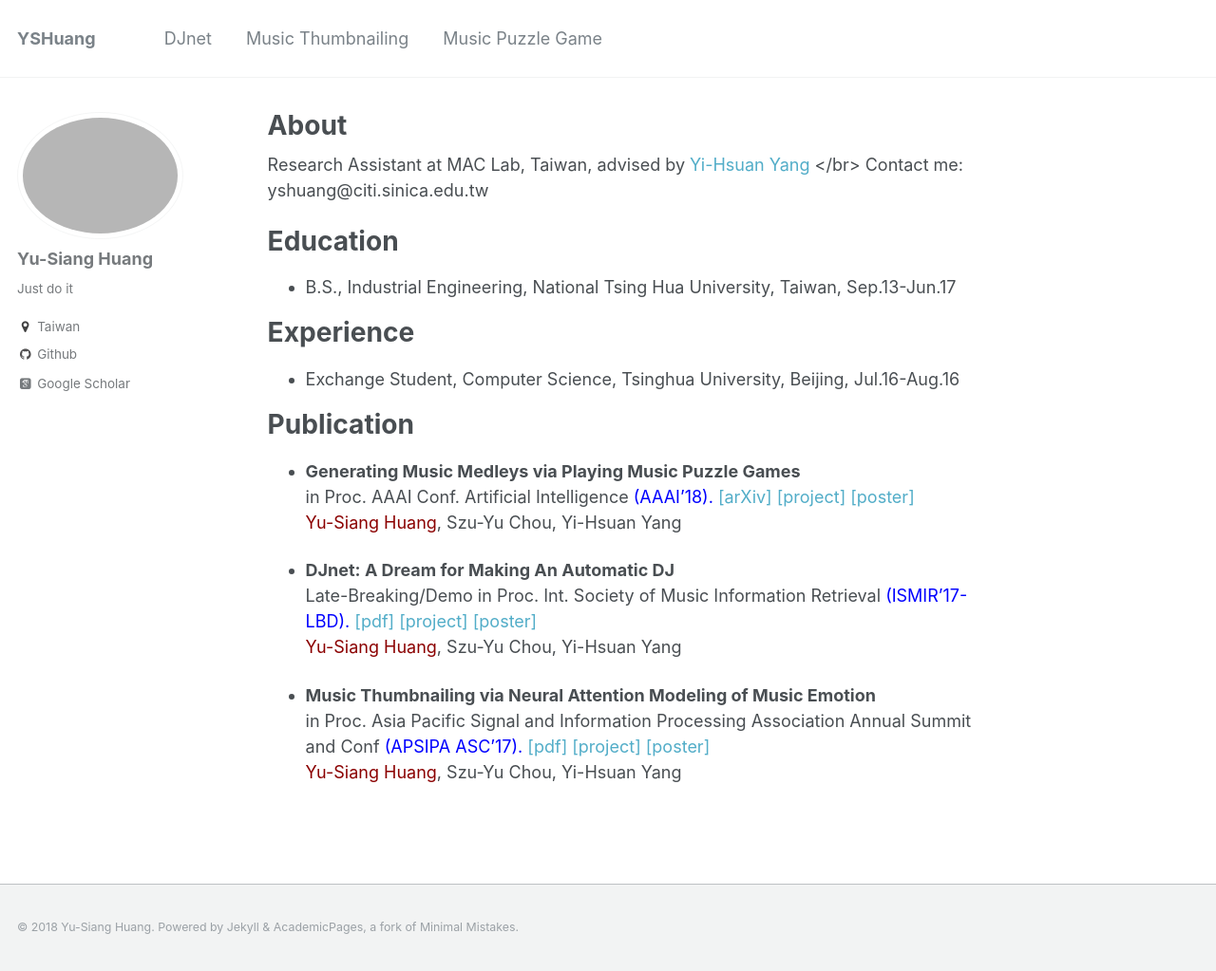
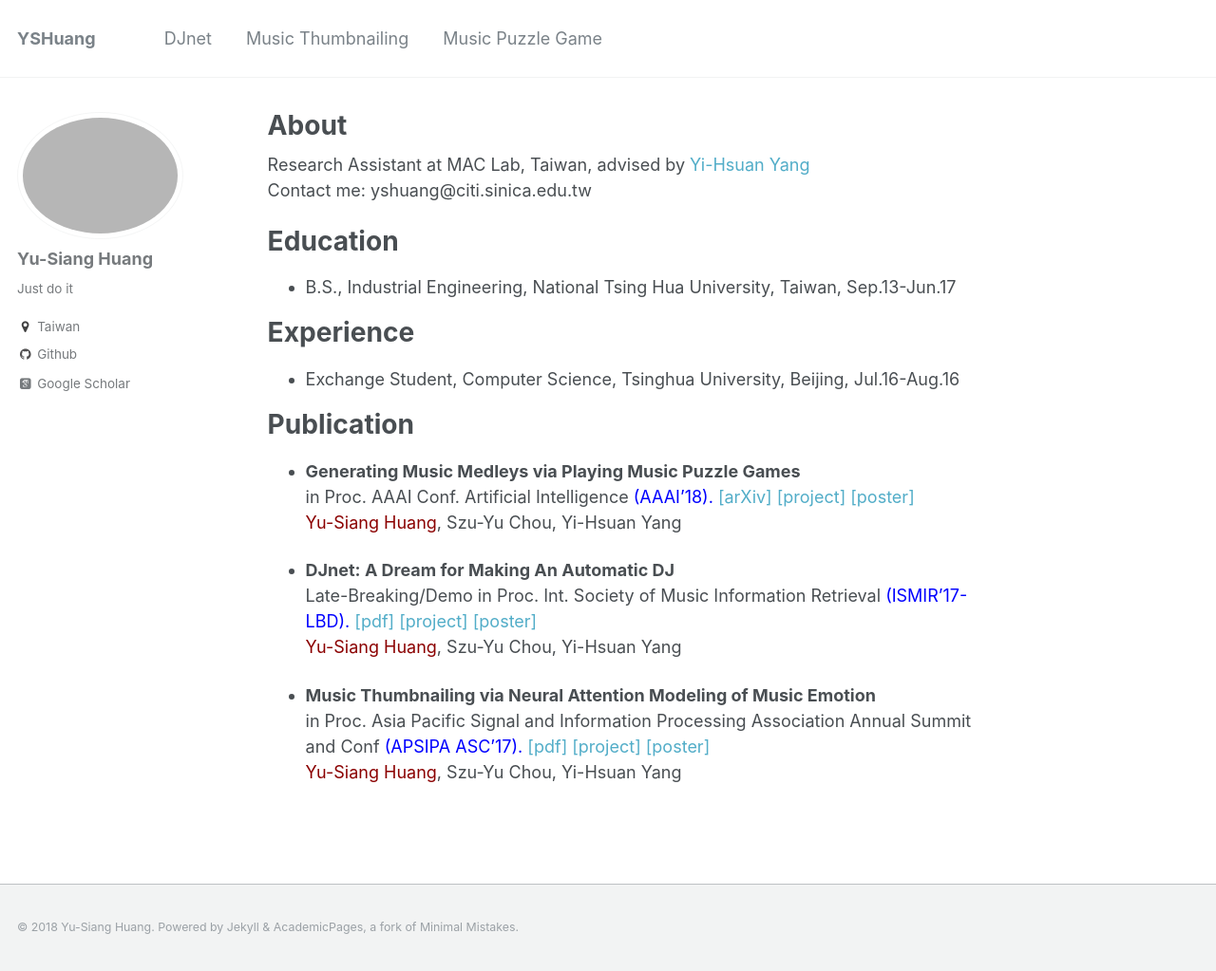
Before and after one commit to remyhuang/remyhuang.github.io, a Jekyll site: the page built from _pages/about.md, in a window 1280 px wide and 1023 px high. Shown: the whole window at 95% size. Built offline with Jekyll 4.4.1, drawn with Linux system fonts in a browser that asks for light colours; some web fonts are replaced.

```diff
--- a/_pages/about.md
+++ b/_pages/about.md
@@ -8,7 +8,7 @@ redirect_from:
   - /about.html
 
 ---
-Research Assistant at MAC Lab, Taiwan, advised by [Yi-Hsuan Yang](http://mac.citi.sinica.edu.tw/~yang/) </br>
+Research Assistant at MAC Lab, Taiwan, advised by [Yi-Hsuan Yang](http://mac.citi.sinica.edu.tw/~yang/) <br/>
 Contact me: yshuang@citi.sinica.edu.tw
 
 Education
```
